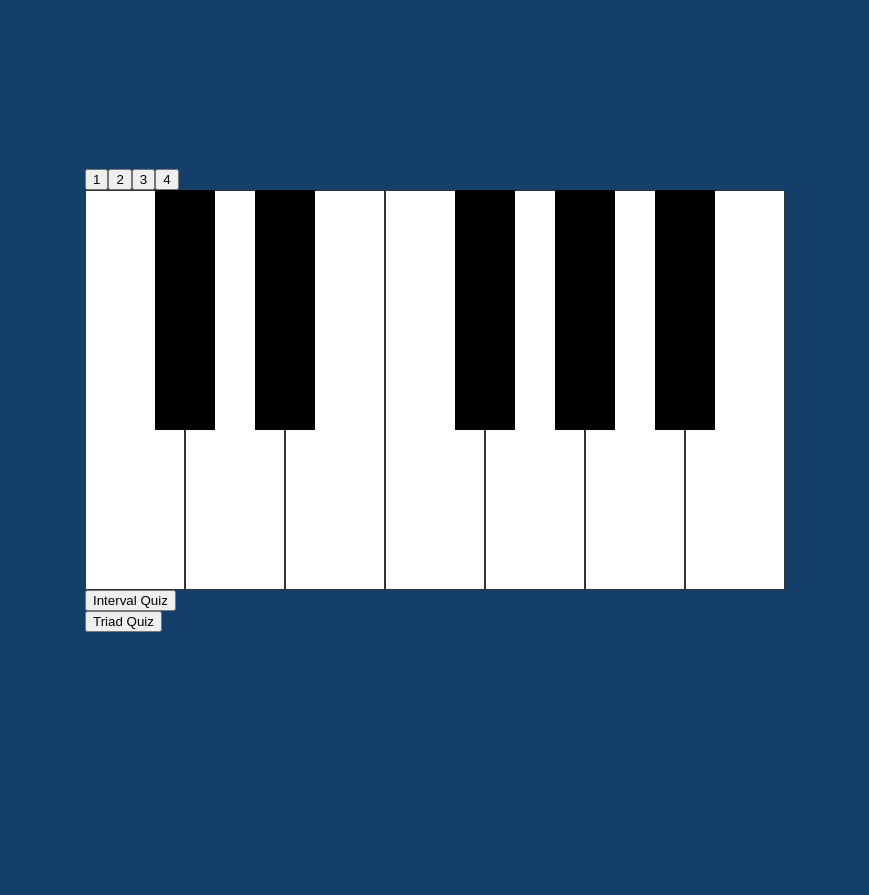
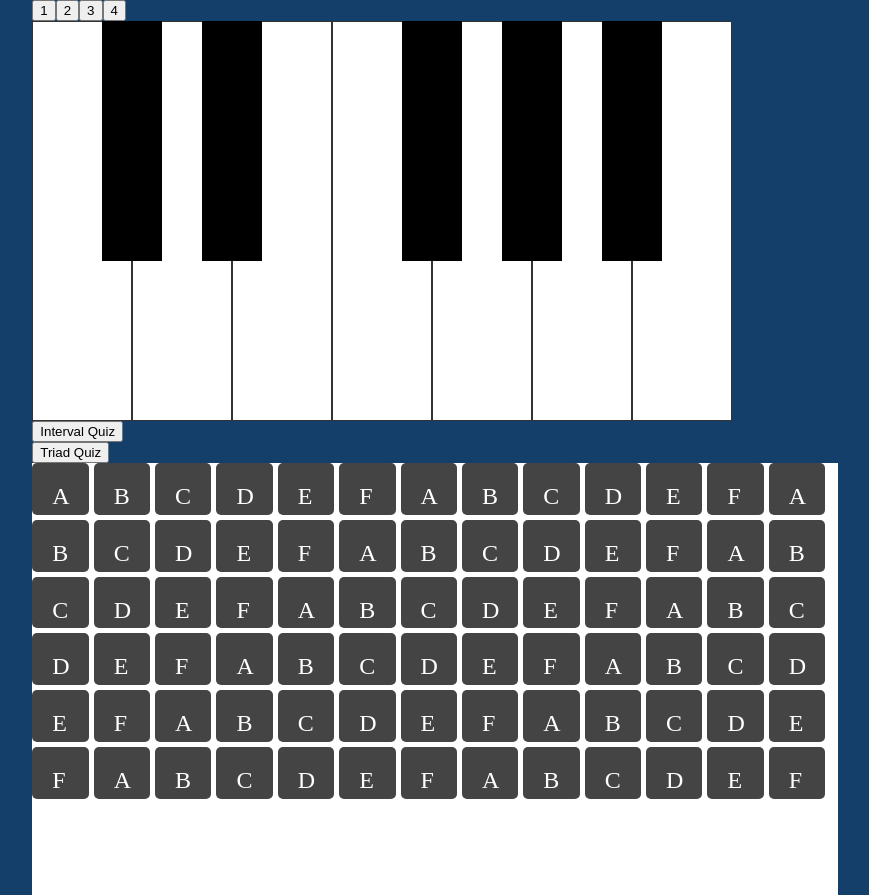
Before and after one commit to Reed22/Piano, a React (Create React App) app: page / in a window 1280 px wide. Shown: the whole page, without its empty margins (205-1074 px from the left). Before the commit the page ends 800 px from the top, so only its background shows below. Built offline with nearby package versions, Linux system fonts and the light colour scheme; no server answers.

Commit message:
added fretboard correctly

```diff
--- a/public/index.css
+++ b/public/index.css
@@ -34,3 +34,19 @@ body {
     /*background-color: white;*/
     border: 1px solid #333;
 }
+.wrapper {
+    display: grid;
+    grid-template-columns: 7% 7% 7% 7% 7% 7% 7% 7% 7% 7% 7% 7% 7%;
+    grid-template-rows: 12% 12% 12% 12% 12% 12% 12%;
+    grid-gap: 5px;
+    background-color: #fff;
+    color: #444;
+  }
+
+  .box {
+    background-color: #444;
+    color: #fff;
+    border-radius: 5px;
+    padding: 20px;
+    font-size: 150%;
+  }
--- a/src/App.js
+++ b/src/App.js
@@ -1,4 +1,5 @@
 import React, {useState, useEffect} from 'react'
+import FretBoard from './FretBoard';
 import IntervalQuiz from './IntervalQuiz';
 import Piano from './Piano'
 import TriadQuiz from './TriadQuiz'
@@ -9,6 +10,7 @@ function App() {
       <Piano />
       <IntervalQuiz />
       <TriadQuiz />
+      <FretBoard/>
     </div>
   )
 }
--- a/src/FretBoard.js
+++ b/src/FretBoard.js
@@ -109,85 +109,85 @@ class FretBoard extends Component {
           }*/
         return(
             <div>
-            <div classNameName="wrapper">
-  <div className="box a">A</div>
-  <div className="box b">B</div>
-  <div className="box c">C</div>
-  <div className="box d">D</div>
-  <div className="box e">E</div>
-  <div className="box f">F</div>
-  <div className="box a">A</div>
-  <div className="box b">B</div>
-  <div className="box c">C</div>
-  <div className="box d">D</div>
-  <div className="box e">E</div>
-  <div className="box f">F</div>
-  <div className="box a">A</div>
-  <div className="box b">B</div>
-  <div className="box c">C</div>
-  <div className="box d">D</div>
-  <div className="box e">E</div>
-  <div className="box f">F</div>
-  <div className="box a">A</div>
-  <div className="box b">B</div>
-  <div className="box c">C</div>
-  <div className="box d">D</div>
-  <div className="box e">E</div>
-  <div className="box f">F</div>
-  <div className="box a">A</div>
-  <div className="box b">B</div>
-  <div className="box c">C</div>
-  <div className="box d">D</div>
-  <div className="box e">E</div>
-  <div className="box f">F</div>
-  <div className="box a">A</div>
-  <div className="box b">B</div>
-  <div className="box c">C</div>
-  <div className="box d">D</div>
-  <div className="box e">E</div>
-  <div className="box f">F</div>
-  <div className="box a">A</div>
-  <div className="box b">B</div>
-  <div className="box c">C</div>
-  <div className="box d">D</div>
-  <div className="box e">E</div>
-  <div className="box f">F</div>
-  <div className="box a">A</div>
-  <div className="box b">B</div>
-  <div className="box c">C</div>
-  <div className="box d">D</div>
-  <div className="box e">E</div>
-  <div className="box f">F</div>
-  <div className="box a">A</div>
-  <div className="box b">B</div>
-  <div className="box c">C</div>
-  <div className="box d">D</div>
-  <div className="box e">E</div>
-  <div className="box f">F</div>
-  <div className="box a">A</div>
-  <div className="box b">B</div>
-  <div className="box c">C</div>
-  <div className="box d">D</div>
-  <div className="box e">E</div>
-  <div className="box f">F</div>
-  <div className="box a">A</div>
-  <div className="box b">B</div>
-  <div className="box c">C</div>
-  <div className="box d">D</div>
-  <div className="box e">E</div>
-  <div className="box f">F</div>
-  <div className="box a">A</div>
-  <div className="box b">B</div>
-  <div className="box c">C</div>
-  <div className="box d">D</div>
-  <div className="box e">E</div>
-  <div className="box f">F</div>
-  <div className="box a">A</div>
-  <div className="box b">B</div>
-  <div className="box c">C</div>
-  <div className="box d">D</div>
-  <div className="box e">E</div>
-  <div className="box f">F</div>
+            <div className="wrapper">
+  <div class="box a">A</div>
+  <div class="box b">B</div>
+  <div class="box c">C</div>
+  <div class="box d">D</div>
+  <div class="box e">E</div>
+  <div class="box f">F</div>
+  <div class="box a">A</div>
+  <div class="box b">B</div>
+  <div class="box c">C</div>
+  <div class="box d">D</div>
+  <div class="box e">E</div>
+  <div class="box f">F</div>
+  <div class="box a">A</div>
+  <div class="box b">B</div>
+  <div class="box c">C</div>
+  <div class="box d">D</div>
+  <div class="box e">E</div>
+  <div class="box f">F</div>
+  <div class="box a">A</div>
+  <div class="box b">B</div>
+  <div class="box c">C</div>
+  <div class="box d">D</div>
+  <div class="box e">E</div>
+  <div class="box f">F</div>
+  <div class="box a">A</div>
+  <div class="box b">B</div>
+  <div class="box c">C</div>
+  <div class="box d">D</div>
+  <div class="box e">E</div>
+  <div class="box f">F</div>
+  <div class="box a">A</div>
+  <div class="box b">B</div>
+  <div class="box c">C</div>
+  <div class="box d">D</div>
+  <div class="box e">E</div>
+  <div class="box f">F</div>
+  <div class="box a">A</div>
+  <div class="box b">B</div>
+  <div class="box c">C</div>
+  <div class="box d">D</div>
+  <div class="box e">E</div>
+  <div class="box f">F</div>
+  <div class="box a">A</div>
+  <div class="box b">B</div>
+  <div class="box c">C</div>
+  <div class="box d">D</div>
+  <div class="box e">E</div>
+  <div class="box f">F</div>
+  <div class="box a">A</div>
+  <div class="box b">B</div>
+  <div class="box c">C</div>
+  <div class="box d">D</div>
+  <div class="box e">E</div>
+  <div class="box f">F</div>
+  <div class="box a">A</div>
+  <div class="box b">B</div>
+  <div class="box c">C</div>
+  <div class="box d">D</div>
+  <div class="box e">E</div>
+  <div class="box f">F</div>
+  <div class="box a">A</div>
+  <div class="box b">B</div>
+  <div class="box c">C</div>
+  <div class="box d">D</div>
+  <div class="box e">E</div>
+  <div class="box f">F</div>
+  <div class="box a">A</div>
+  <div class="box b">B</div>
+  <div class="box c">C</div>
+  <div class="box d">D</div>
+  <div class="box e">E</div>
+  <div class="box f">F</div>
+  <div class="box a">A</div>
+  <div class="box b">B</div>
+  <div class="box c">C</div>
+  <div class="box d">D</div>
+  <div class="box e">E</div>
+  <div class="box f">F</div>
 </div>
 
             </div>
```
